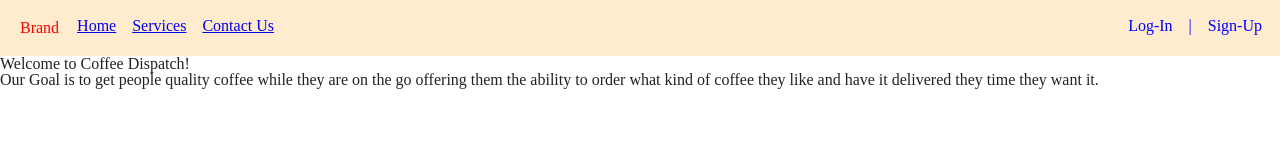
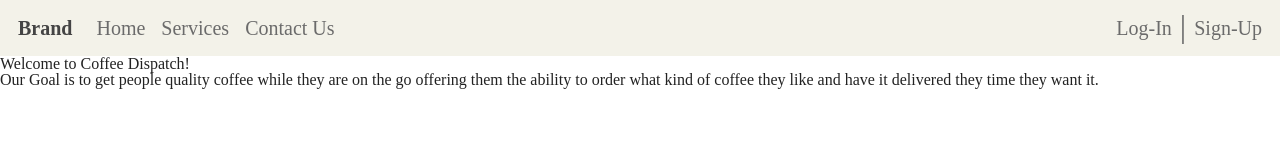
Before and after one commit to BrandonVA/coffee-dispatch, a website: page public/index.html in a window 1280 px wide. Drawn offline with Linux system fonts and the light colour scheme.

Commit message:
Added styles to the navbar

```diff
--- a/public/assets/css/style.css
+++ b/public/assets/css/style.css
@@ -2,21 +2,20 @@
   list-style: none;
   display: flex;
 }
-nav li#logo {
-  color: red;
-  cursor: pointer;
-  margin: 10px;
+
+body {
+  font-family: "Vollkorn", serif;
 }
-nav li {
-  color: blue;
-  cursor: pointer;
-  margin: 10px;
+
+/* ___________________________________________ */
+
+a {
+  text-decoration: none;
 }
-/* ___________________________________________ */
 
 #btn-test {
   padding: 5px 8px;
-  font-family: "Gill Sans", "Gill Sans MT", Calibri, "Trebuchet MS", sans-serif;
+  /* font-family: "Gill Sans", "Gill Sans MT", Calibri, "Trebuchet MS", sans-serif; */
   background-color: rgb(45, 216, 45);
   color: black;
   border: 1px darkgreen solid;
@@ -31,7 +30,7 @@ nav li {
 /* Heading styles___________________________ */
 #heading-nav {
   max-width: 100%;
-  background-color: blanchedalmond;
+  background-color: rgb(243, 242, 233);
   display: flex;
   justify-content: space-between;
   padding: 10px;
@@ -49,3 +48,32 @@ ul.nav-auth li {
   margin: 0.5rem;
   cursor: pointer;
 }
+nav li#logo {
+  color: rgb(68, 68, 68);
+  cursor: pointer;
+  font-weight: bold;
+  margin-right: 1rem;
+  font-size: 1.25rem;
+}
+
+nav li a,
+nav li {
+  color: rgb(107, 107, 107);
+  cursor: pointer;
+  font-size: 1.25rem;
+  font-family: "Vollkorn", serif;
+}
+
+nav li a:hover,
+nav li:hover {
+  color: rgb(44, 44, 44);
+}
+
+.nav-auth li#line-break {
+  margin: 0;
+  font-size: 2rem;
+}
+.nav-auth li#line-break:hover {
+  color: rgb(107, 107, 107);
+  cursor: default;
+}
```
